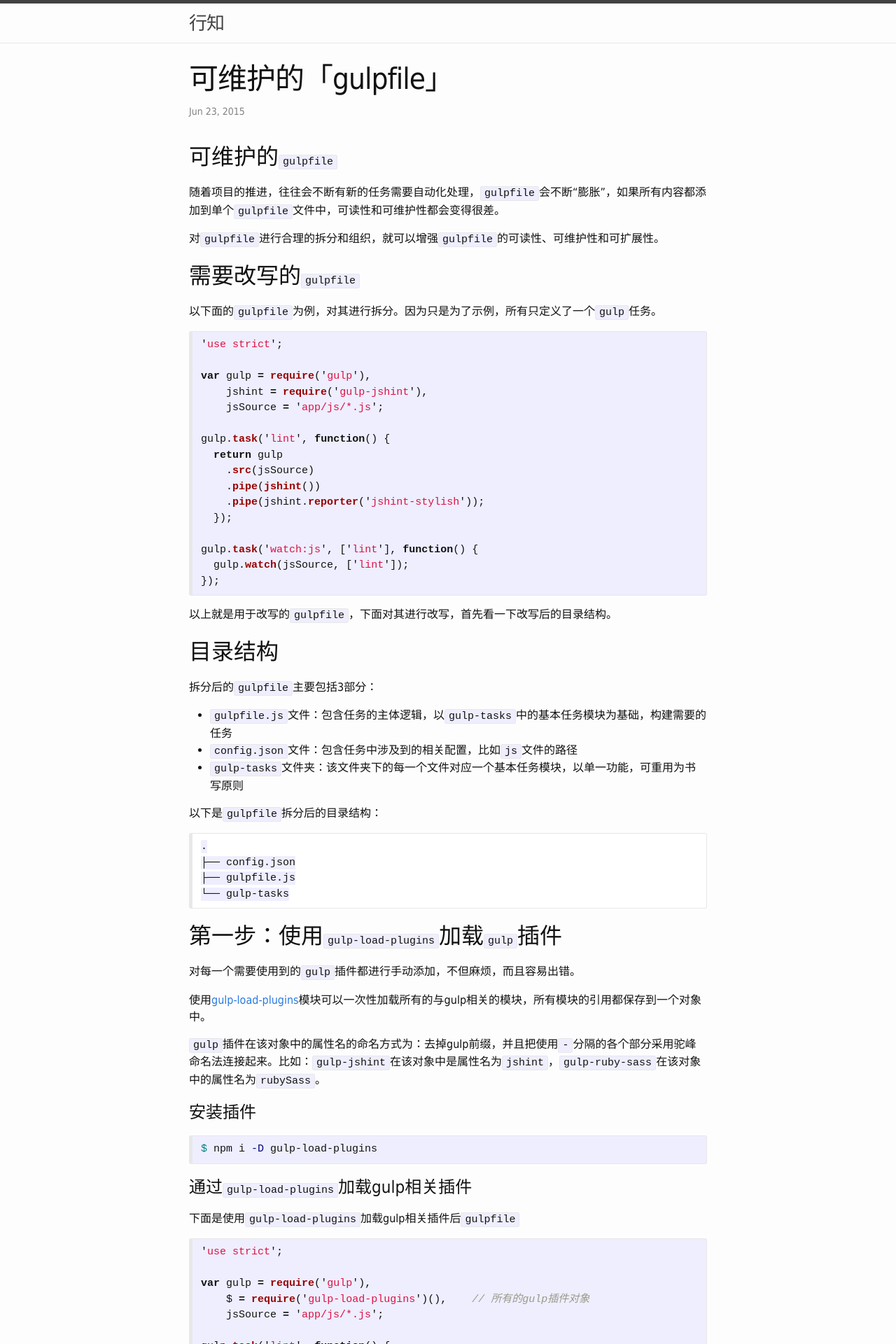
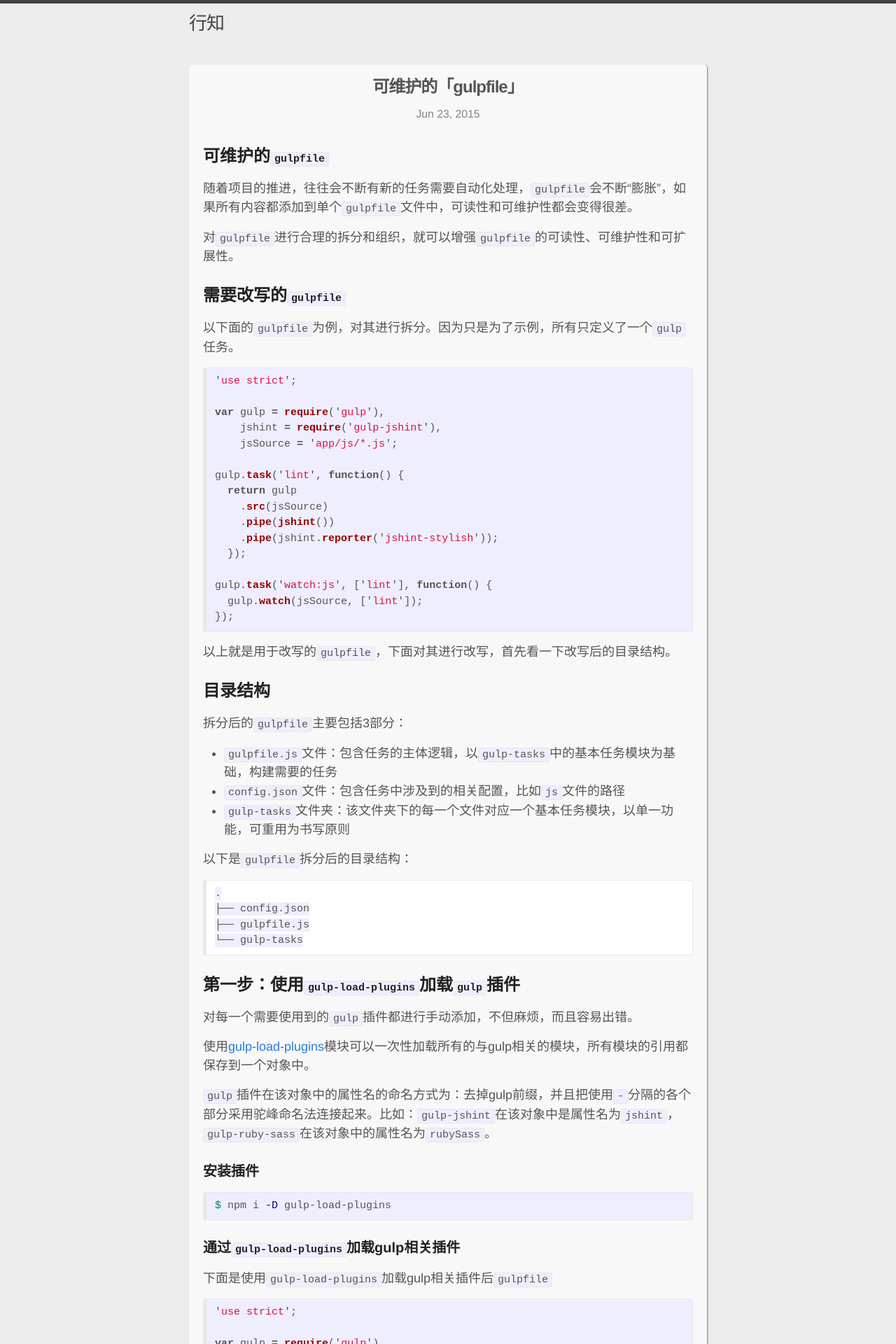
Before and after one commit to xing-zhi/xing-zhi.github.io, a Jekyll site: the page built from _posts/2015-06-23-maintainable-gulpfile.md, in a window 1280 px wide. Shown: the top 1920 px of the page at 70% size. Built offline with Jekyll 4.4.1, drawn with Linux system fonts in a browser that asks for light colours; comment, search, counter and statistics services are not loaded.

Commit message:
change style

```diff
--- a/_sass/_base.scss
+++ b/_sass/_base.scss
@@ -70,7 +70,7 @@ ul, ol {
 li {
     > ul,
     > ol {
-         margin-bottom: 0;
+        margin-bottom: 0;
     }
 }
 
@@ -80,7 +80,7 @@ li {
  * Headings
  */
 h1, h2, h3, h4, h5, h6 {
-    font-weight: 300;
+    font-weight: bold;
 }
 
 
@@ -91,13 +91,11 @@ h1, h2, h3, h4, h5, h6 {
 a {
     color: $brand-color;
     text-decoration: none;
-
     &:visited {
         color: darken($brand-color, 15%);
     }
 
     &:hover {
-        color: $text-color;
         text-decoration: underline;
     }
 }
@@ -170,8 +168,6 @@ pre {
     }
 }
 
-
-
 /**
  * Clearfix
  */
--- /dev/null
+++ b/_sass/_delicacy.scss
@@ -0,0 +1,14 @@
+.page-header {
+    hgroup {
+        h1, h2 {
+            display: inline-block;
+        }
+    }
+}
+
+.img-container-delicacy {
+    display: inline-block;
+    width: 30%;
+    max-width: 30%;
+    margin-bottom: 5px;
+}
--- a/_sass/_layout.scss
+++ b/_sass/_layout.scss
@@ -175,6 +175,14 @@
 
     > li {
         margin-bottom: $spacing-unit;
+        background-color: #f8f8f8;
+        border-radius: 5px;
+        padding: 10px;
+        box-shadow: 1px 1px 2px #777;
+        transition: box-shadow 0.3s;
+        &:hover {
+            box-shadow: 2px 2px 4px #777;
+        }
     }
 }
 
@@ -193,12 +201,20 @@
 /**
  * Posts
  */
+.post {
+    background-color: #f8f8f8;
+    border-radius: 5px;
+    padding: 20px;
+    box-shadow: 1px 1px 2px #777;
+}
+
 .post-header {
     margin-bottom: $spacing-unit;
+    text-align: center;
 }
 
 .post-title {
-    font-size: 42px;
+    font-size: 24px;
     letter-spacing: -1px;
     line-height: 1;
 
@@ -210,8 +226,12 @@
 .post-content {
     margin-bottom: $spacing-unit;
 
+    h1 {
+        font-size: 24px;
+    }
+
     h2 {
-        font-size: 32px;
+        font-size: 18px;
 
         @include media-query($on-laptop) {
             font-size: 28px;
--- a/_sass/_mybase.scss
+++ b/_sass/_mybase.scss
@@ -1,5 +1,5 @@
 body {
-    font-family: Tahoma, Arial, 'Hiragino Sans GB', STXihei, "华文细黑", "Microsoft YaHei", "微软雅黑", SimSun, "宋体", Heiti, "黑体", sans-serif;
+    font-family: Helvetica, Tahoma, Arial, 'Hiragino Sans GB', STXihei, "华文细黑", "Microsoft YaHei", "微软雅黑", SimSun, "宋体", Heiti, "黑体", sans-serif;
 }
 
 pre {
@@ -8,9 +8,16 @@ pre {
 }
 
 h1 {
-    font-size: 2em;
+    font-size: 24px;
 }
 
 h2, .post-content h2 {
-    font-size: 1.5em;
+    font-size: 20px;
 }
+
+.post-content {
+    h1, h2 {
+        margin-top: 24px;
+        color: darken($text-color, 20%);
+    }
+}
--- a/css/main.scss
+++ b/css/main.scss
@@ -7,14 +7,14 @@
 
 // Our variables
 $base-font-family: Helvetica, Arial, sans-serif;
-$base-font-size:   16px;
+$base-font-size:   18px;
 $small-font-size:  $base-font-size * 0.875;
 $base-line-height: 1.5;
 
 $spacing-unit:     30px;
 
-$text-color:       #111;
-$background-color: #fdfdfd;
+$text-color:       #555;
+$background-color: #ededed;
 $brand-color:      #2a7ae2;
 
 $grey-color:       #828282;
```
